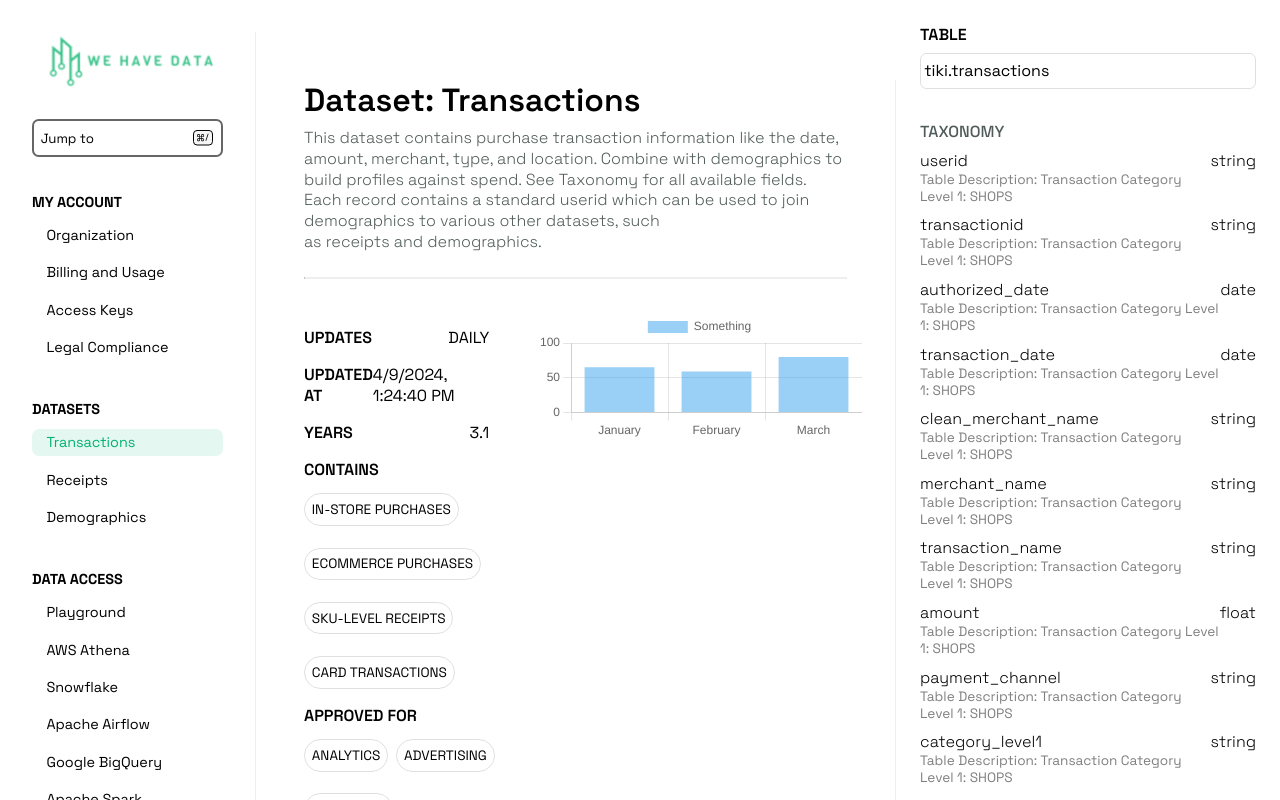
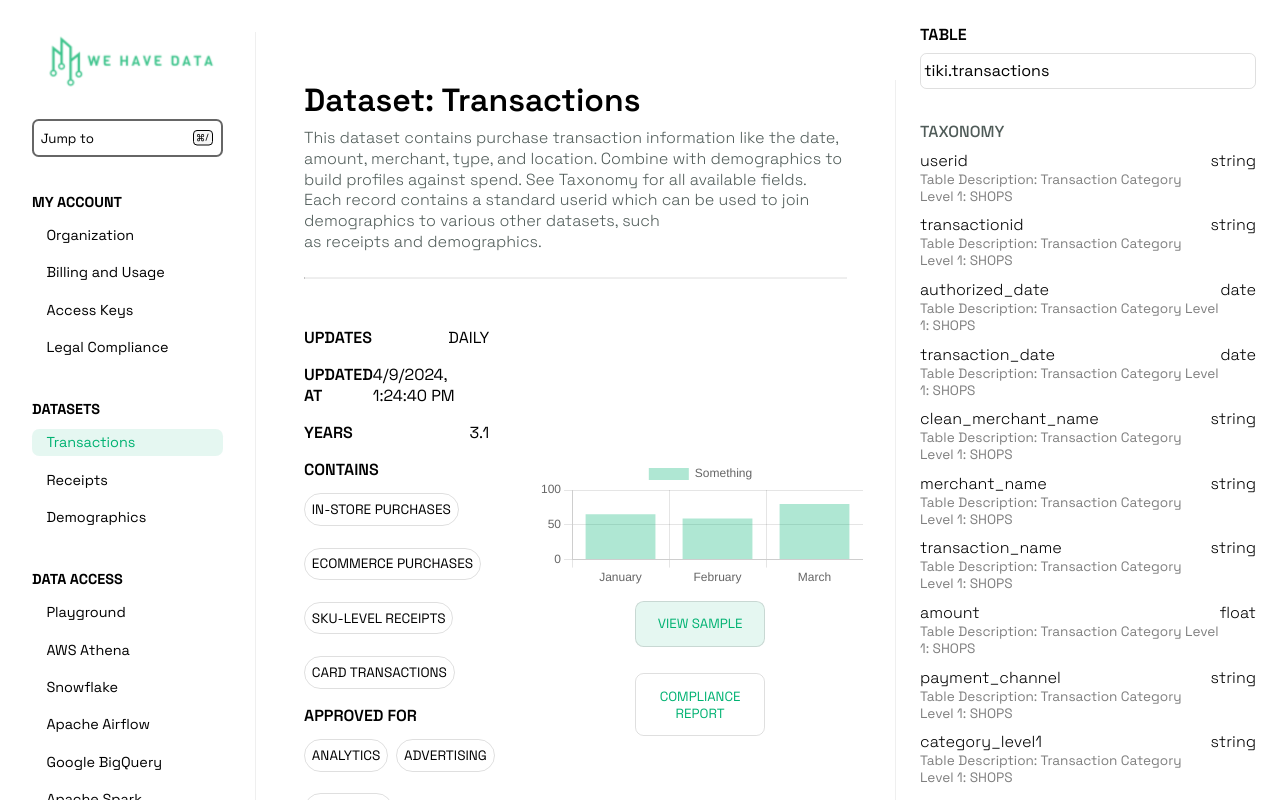
Before and after one commit to tiki/website-client-shop, a Vue app: page / in a window 1280 px wide. Both pictures are taken after a click on the item "Transactions". Shown: the top 800 px of the page. Built offline with nearby package versions, Linux system fonts and the light colour scheme.

Commit message:
feat: custom buttoms

```diff
--- /dev/null
+++ b/src/CustomButton/ButtonState.ts
@@ -0,0 +1,4 @@
+export enum ButtonState {
+  OUTLINED = 'outlined',
+  FILLED = 'filled'
+}
--- /dev/null
+++ b/src/CustomButton/CustomButton.vue
@@ -0,0 +1,51 @@
+<script setup lang="ts">
+import { type PropType, computed } from 'vue'
+import { ButtonState } from './ButtonState'
+const props = defineProps({
+  buttonText: {
+    required: true,
+    type: String
+  },
+  state: {
+    required: true,
+    type: Object as PropType<ButtonState>
+  }
+})
+
+const buttonStateClass = computed(() => {
+  switch (props.state) {
+    case 'outlined':
+      return 'outlined-button'
+    case 'filled':
+      return 'filled-button'
+  }
+})
+</script>
+
+<template>
+  <button :class="buttonStateClass" class="custom-button">
+    {{ buttonText }}
+  </button>
+</template>
+
+<style scoped>
+.custom-button {
+  cursor: pointer;
+  padding: 1em 1em;
+  border: 1px solid #00000020;
+  border-radius: 0.65em;
+  width: 40%;
+  margin: 1em 0;
+  text-transform: Uppercase;
+}
+
+.filled-button {
+  color: var(--accent-color);
+  background-color: color-mix(in srgb, currentColor 10%, transparent);
+}
+
+.outlined-button {
+  color: var(--accent-color);
+  background-color: transparent;
+}
+</style>
--- a/src/DatasetContent/DatasetGrid.vue
+++ b/src/DatasetContent/DatasetGrid.vue
@@ -3,6 +3,8 @@ import DatasetStats from './DatasetStats.vue'
 import { onMounted } from 'vue'
 import createCharts from './createCharts'
 import type { ChartData, Stats } from './types'
+import CustomButton from '../CustomButton/CustomButton.vue'
+import { ButtonState } from '../CustomButton/ButtonState'
 
 const chartsData: ChartData[] = [
   {
@@ -10,7 +12,9 @@ const chartsData: ChartData[] = [
     height: 2,
     type: 'bar',
     labels: ['January', 'February', 'March'],
-    datasets: [{ data: [65, 59, 80, 81, 56, 55, 40], label: 'Something' }]
+    datasets: [
+      { data: [65, 59, 80, 81, 56, 55, 40], label: 'Something', backgroundColor: '#00b27250' }
+    ]
   },
   {
     width: 12,
@@ -21,8 +25,8 @@ const chartsData: ChartData[] = [
       {
         label: 'My First Dataset',
         data: [65, 59, 80, 81, 56, 55, 40],
-        borderColor: 'rgb(75, 192, 192)',
-        backgroundColor: '#00b272',
+        borderColor: '#00b27250',
+        backgroundColor: '#00b27250',
         fill: true
       }
     ]
@@ -53,7 +57,8 @@ const chartsData: ChartData[] = [
             y: 5.5
           }
         ],
-        borderColor: 'rgb(75, 192, 192)'
+        borderColor: '#00b27250',
+        backgroundColor: '#00b27250'
       }
     ]
   }
@@ -80,6 +85,10 @@ onMounted(() => {
 <template>
   <div id="dataset-first-grid-container">
     <dataset-stats :stats="stats" />
+    <div id="chart-button-container">
+      <custom-button :button-text="'Compliance Report'" :state="ButtonState.OUTLINED" />
+      <custom-button :button-text="'View Sample'" :state="ButtonState.FILLED" />
+    </div>
   </div>
 
   <div id="dataset-last-grid-container"></div>
@@ -92,9 +101,15 @@ onMounted(() => {
   gap: 1em;
 }
 #dataset-last-grid-container {
-  margin-top: 1em;
+  margin-top: 2em;
   display: grid;
   grid-template-columns: 50% 50%;
   gap: 1em;
 }
+#chart-button-container {
+  display: flex;
+  flex-direction: column-reverse;
+  align-items: center;
+  justify-content: center;
+}
 </style>
--- a/src/DatasetContent/createCharts.ts
+++ b/src/DatasetContent/createCharts.ts
@@ -2,7 +2,7 @@ import { type ChartData } from './types/Chart'
 import { Chart } from 'chart.js/auto'
 
 export default function createCharts(Charts?: ChartData[]) {
-  const firstContainer = document.getElementById('dataset-first-grid-container')
+  const firstContainer = document.getElementById('chart-button-container')
   const lastContainer = document.getElementById('dataset-last-grid-container')
 
   Charts?.forEach((chart, index) => {
@@ -14,8 +14,7 @@ export default function createCharts(Charts?: ChartData[]) {
     let newDiv = document.createElement('div')
 
     if (index == 0) {
-      firstContainer?.appendChild(newDiv)
-      newDiv?.appendChild(newCanva)
+      firstContainer?.appendChild(newCanva)
     } else {
       lastContainer?.appendChild(newDiv)
       newDiv?.appendChild(newCanva)
```
